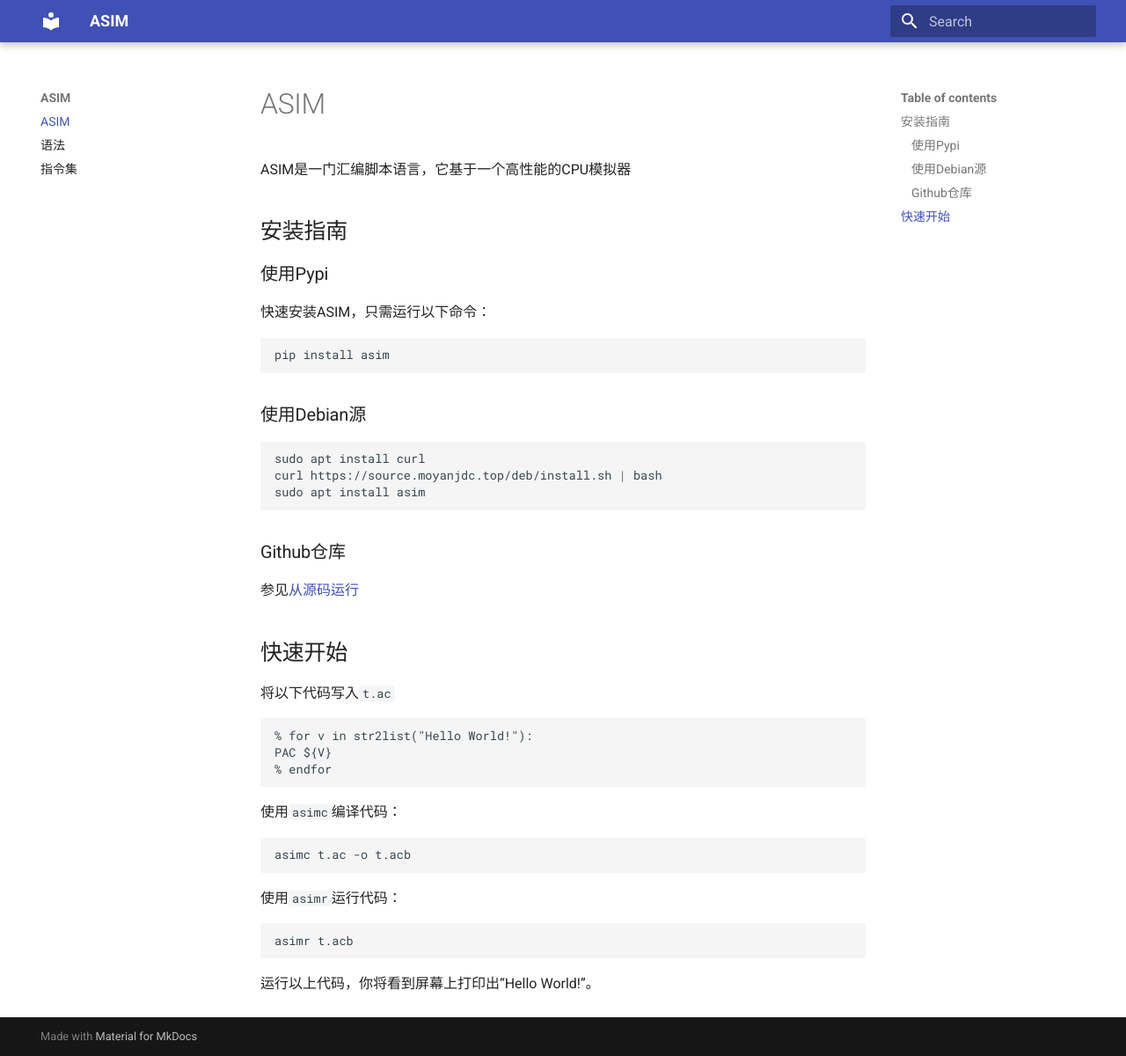
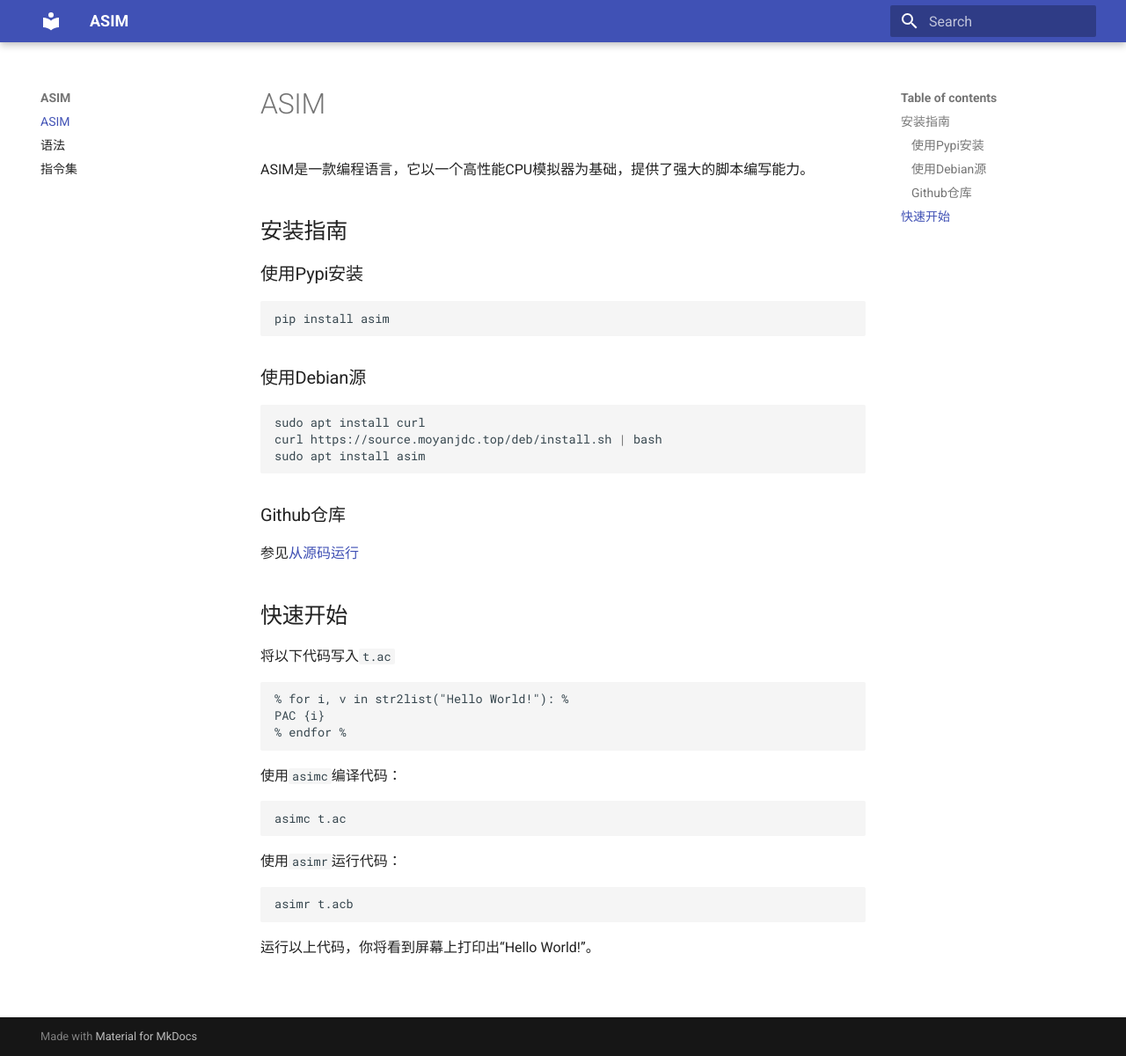
Before and after one commit to moyanj/ASIM, an MkDocs documentation site: the page built from docs/docs/index.md, in a window 1280 px wide and 1200 px high. Shown: the whole window at 88% size. Built offline with MkDocs 1.6.1 and Material for MkDocs 9.7.7, drawn with Linux system fonts in a browser that asks for light colours.

Commit message:
docs: 完善文档

````diff
--- a/docs/docs/index.md
+++ b/docs/docs/index.md
@@ -1,11 +1,11 @@
 # ASIM
 
-ASIM是一门汇编脚本语言，它基于一个高性能的CPU模拟器
+ASIM是一款编程语言，它以一个高性能CPU模拟器为基础，提供了强大的脚本编写能力。
 
 ## 安装指南
 
-### 使用Pypi
-快速安装ASIM，只需运行以下命令：
+### 使用Pypi安装
+
 ```bash
 pip install asim
 ```
@@ -26,14 +26,14 @@
 将以下代码写入`t.ac`
 
 ```
-% for v in str2list("Hello World!"):
-PAC ${V}
-% endfor
+% for i, v in str2list("Hello World!"): %
+PAC {i}
+% endfor %
 ```
 使用`asimc`编译代码：
 
 ```bash
-asimc t.ac -o t.acb
+asimc t.ac
 ```
 使用`asimr`运行代码：
 
````
Also changed, not shown: README.md.
